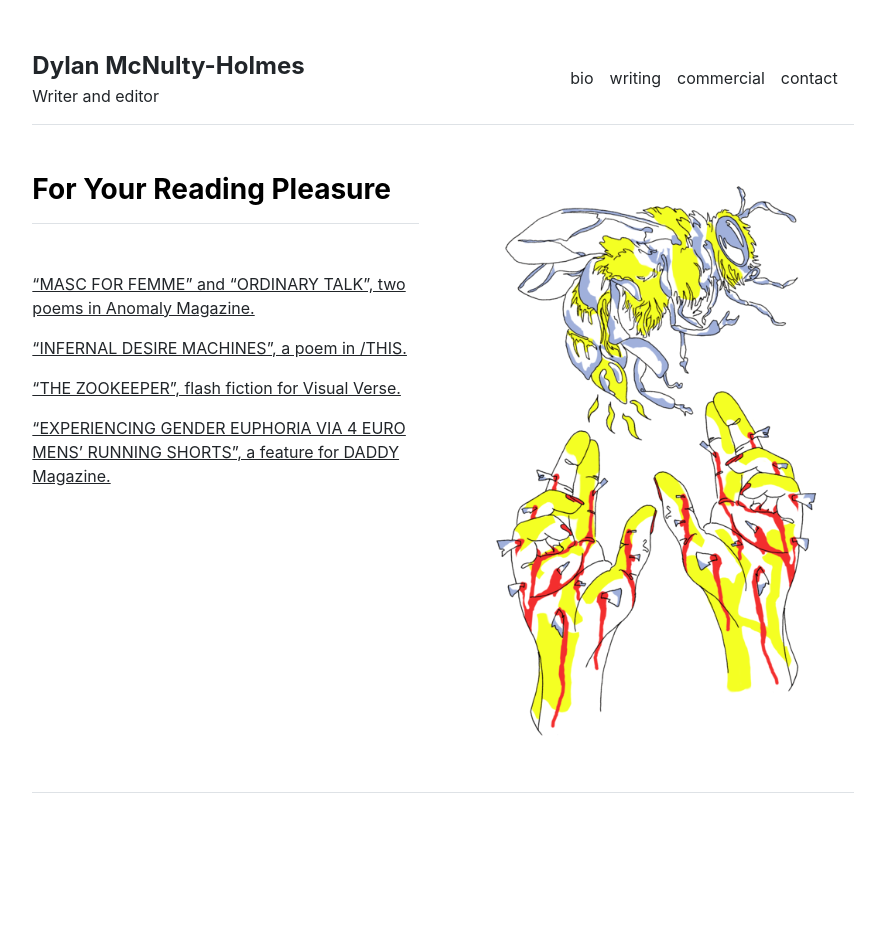
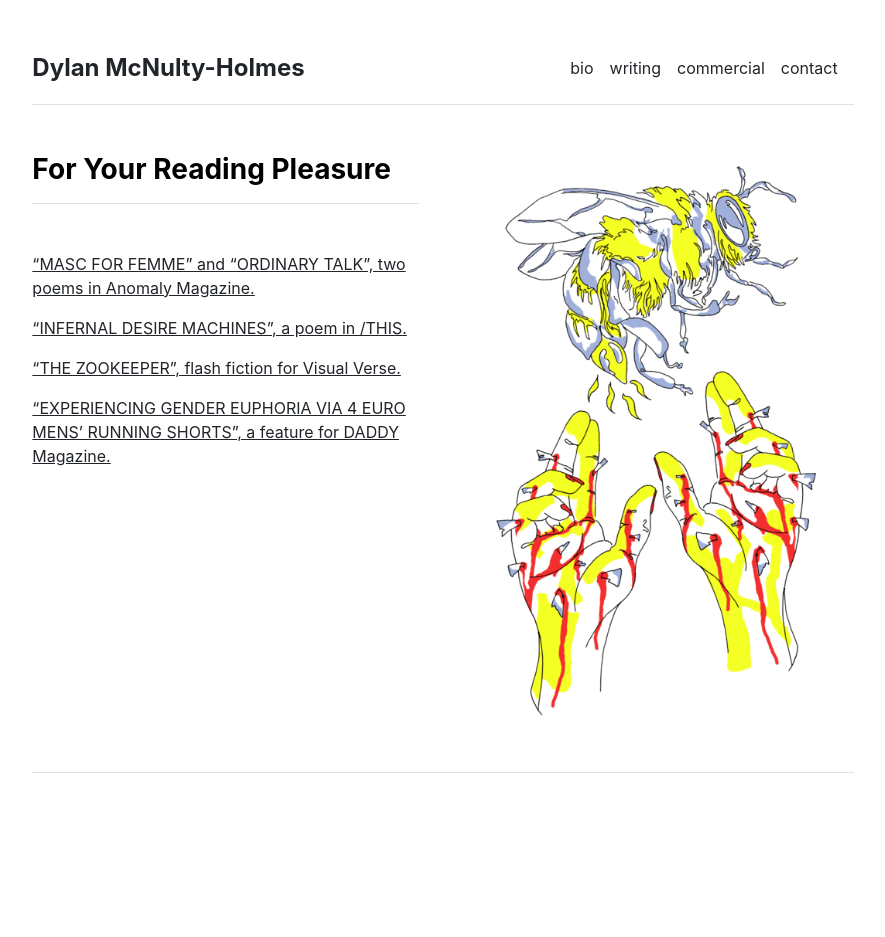
Before and after one commit to dyl-amh/website, a Jekyll site: the page built from index.md, in a window 1280 px wide. Shown: the whole page, without its empty margins (197-1082 px from the left). Built offline with Jekyll 4.4.1, drawn with Linux system fonts in a browser that asks for light colours.

Commit message:
remove site description

```diff
--- a/_includes/header.html
+++ b/_includes/header.html
@@ -4,7 +4,6 @@
       <span class="fs-4 fw-bold">{{ site.title }}</span>
     </a>
     <a href="{{ site.github.url }}/" class="d-flex align-items-center text-decoration-none">
-      <span>{{ site.description }}</span>
     </a>
   </div>
   <nav class="d-inline-flex mt-2 mt-md-0 ms-md-auto">
```
